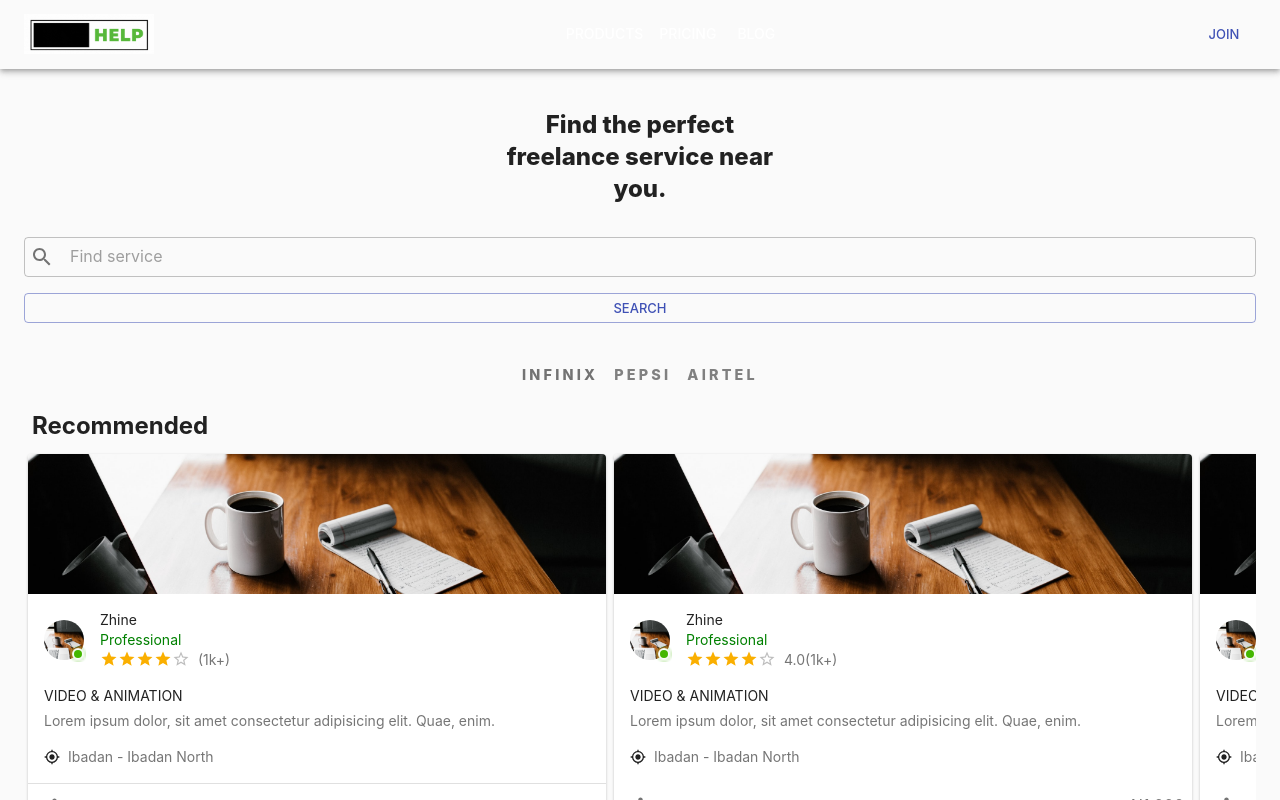
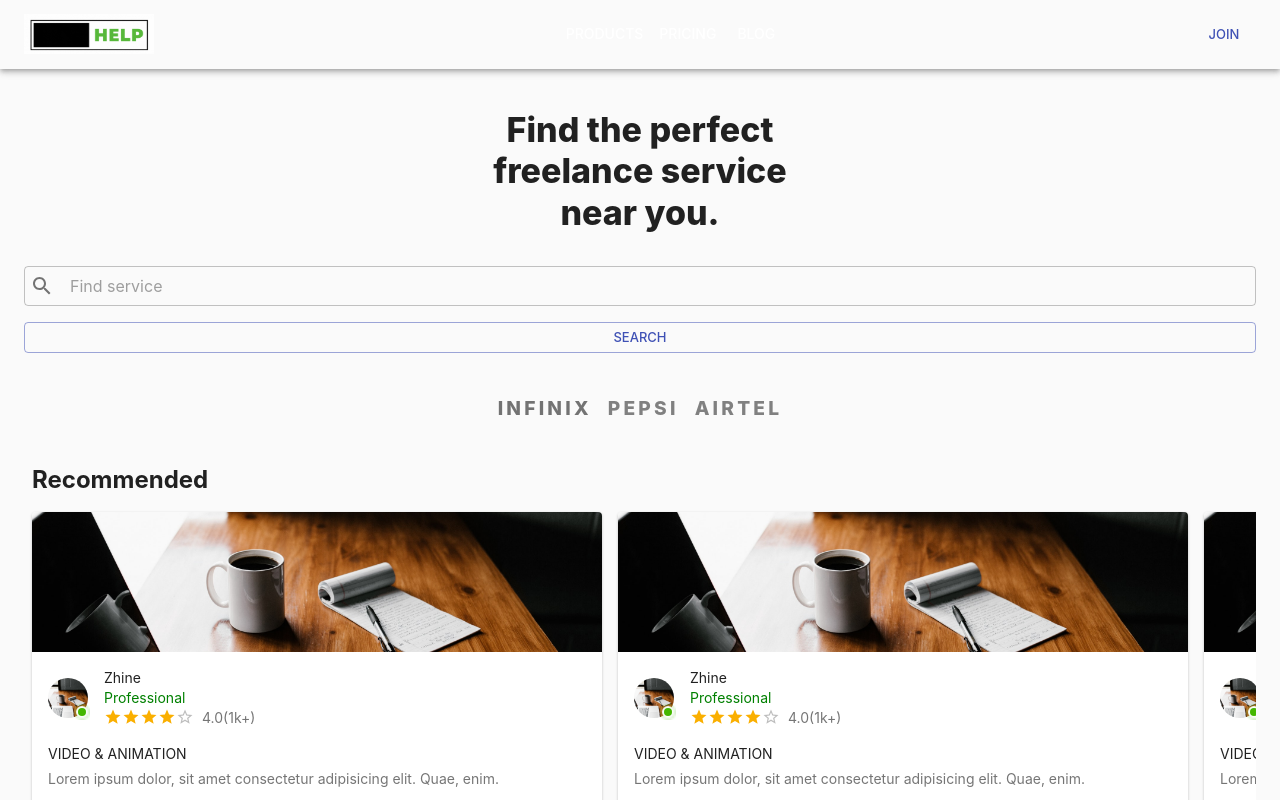
Before and after one commit to Holuwashina/hireHelp, a Next.js app: page / in a window 1280 px wide. Shown: the top 800 px of the page. Built offline with nearby package versions, Linux system fonts and the light colour scheme; a web font is replaced by a local one.

Commit message:
Commiting...

```diff
--- a/components/heroSection.js
+++ b/components/heroSection.js
@@ -8,8 +8,8 @@ const Hero = () => {
       <Typography
         gutterBottom
         textAlign='center'
-        component='h5'
-        variant='h5'
+        component='h4'
+        variant='h4'
         sx={{
           maxWidth: 300,
           fontWeight: 800,
--- a/components/sponsorComponent.js
+++ b/components/sponsorComponent.js
@@ -10,7 +10,7 @@ const Sponsor = () => {
         color='text.secondary'
         sx={{
           fontWeight: 800,
-          fontSize: '0.9rem',
+          fontSize: '1.2rem',
           letterSpacing: '.2rem',
         }}
       >
@@ -23,7 +23,7 @@ const Sponsor = () => {
         sx={{
           color: 'gray',
           fontWeight: 800,
-          fontSize: '0.9rem',
+          fontSize: '1.2rem',
           letterSpacing: '.2rem',
         }}
       >
@@ -36,7 +36,7 @@ const Sponsor = () => {
         sx={{
           color: 'gray',
           fontWeight: 800,
-          fontSize: '0.9rem',
+          fontSize: '1.2rem',
           letterSpacing: '.2rem',
         }}
       >
--- a/components/topSkillsComponent.js
+++ b/components/topSkillsComponent.js
@@ -63,7 +63,7 @@ const responsive = {
 
 const TopSkills = () => {
   return (
-    <Box sx={{ py: 3 }}>
+    <Box sx={{ py: 5 }}>
       <Typography variant='h5' sx={{ pl: 1, pb: 1, fontWeight: 700 }}>
         Recommended
       </Typography>
@@ -74,7 +74,7 @@ const TopSkills = () => {
         arrows={false}
         transitionDuration={0}
       >
-        <Card sx={{m:'4px'}}>
+        <Card sx={{ m: 1 }}>
           <CardMedia
             component='img'
             height='140'
@@ -107,7 +107,7 @@ const TopSkills = () => {
                     color='text.secondary'
                     sx={{ ml: 1 }}
                   >
-                    (1k+)
+                    4.0(1k+)
                   </Typography>
                 </Stack>
               </Stack>
@@ -142,7 +142,7 @@ const TopSkills = () => {
             </Typography>
           </CardActions>
         </Card>
-        <Card sx={{m:'4px'}}>
+        <Card sx={{ m: 1 }}>
           <CardMedia
             component='img'
             height='140'
@@ -213,7 +213,7 @@ const TopSkills = () => {
             </Typography>
           </CardActions>
         </Card>
-        <Card sx={{m:'4px'}}>
+        <Card sx={{ m: 1 }}>
           <CardMedia
             component='img'
             height='140'
```
